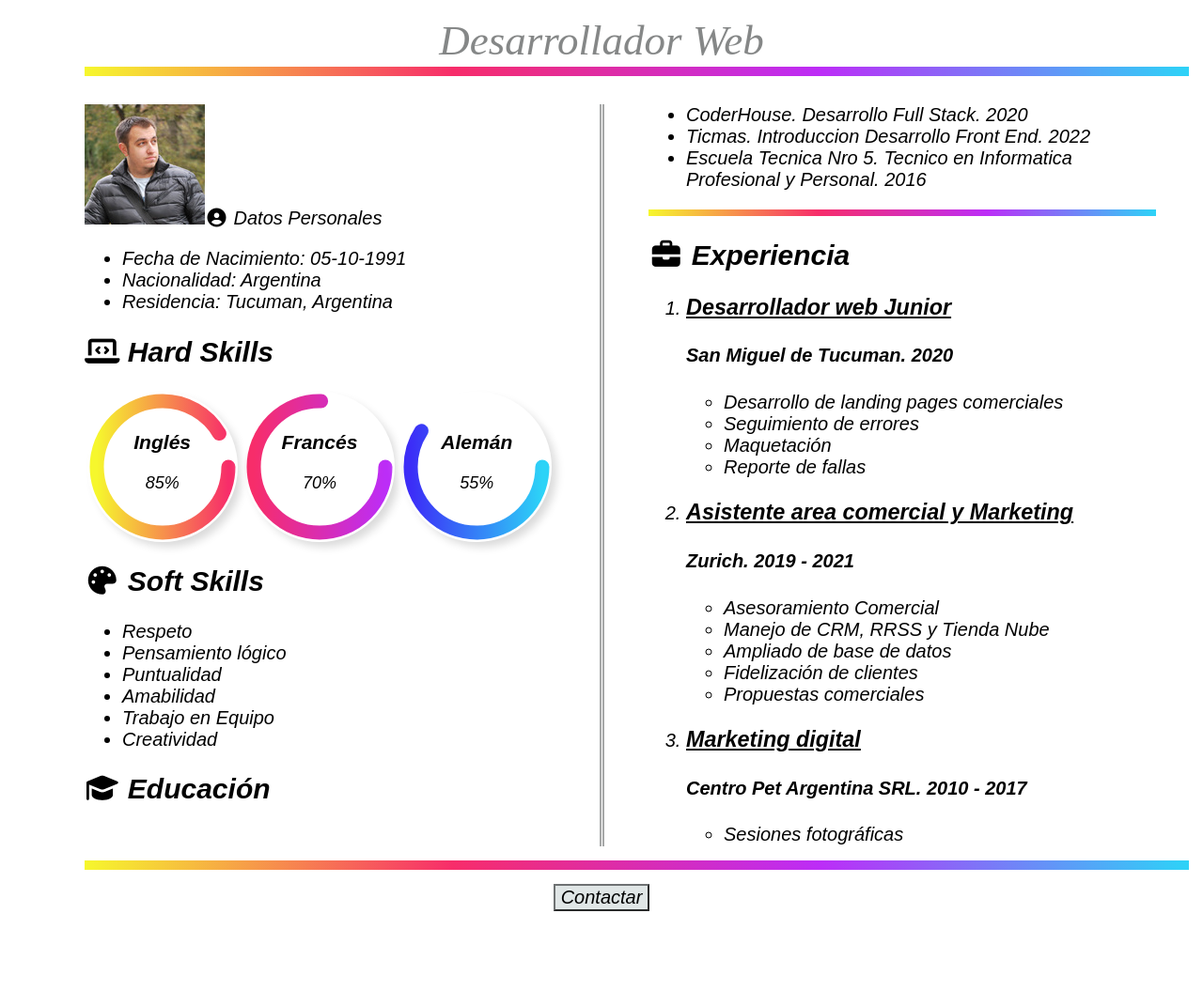
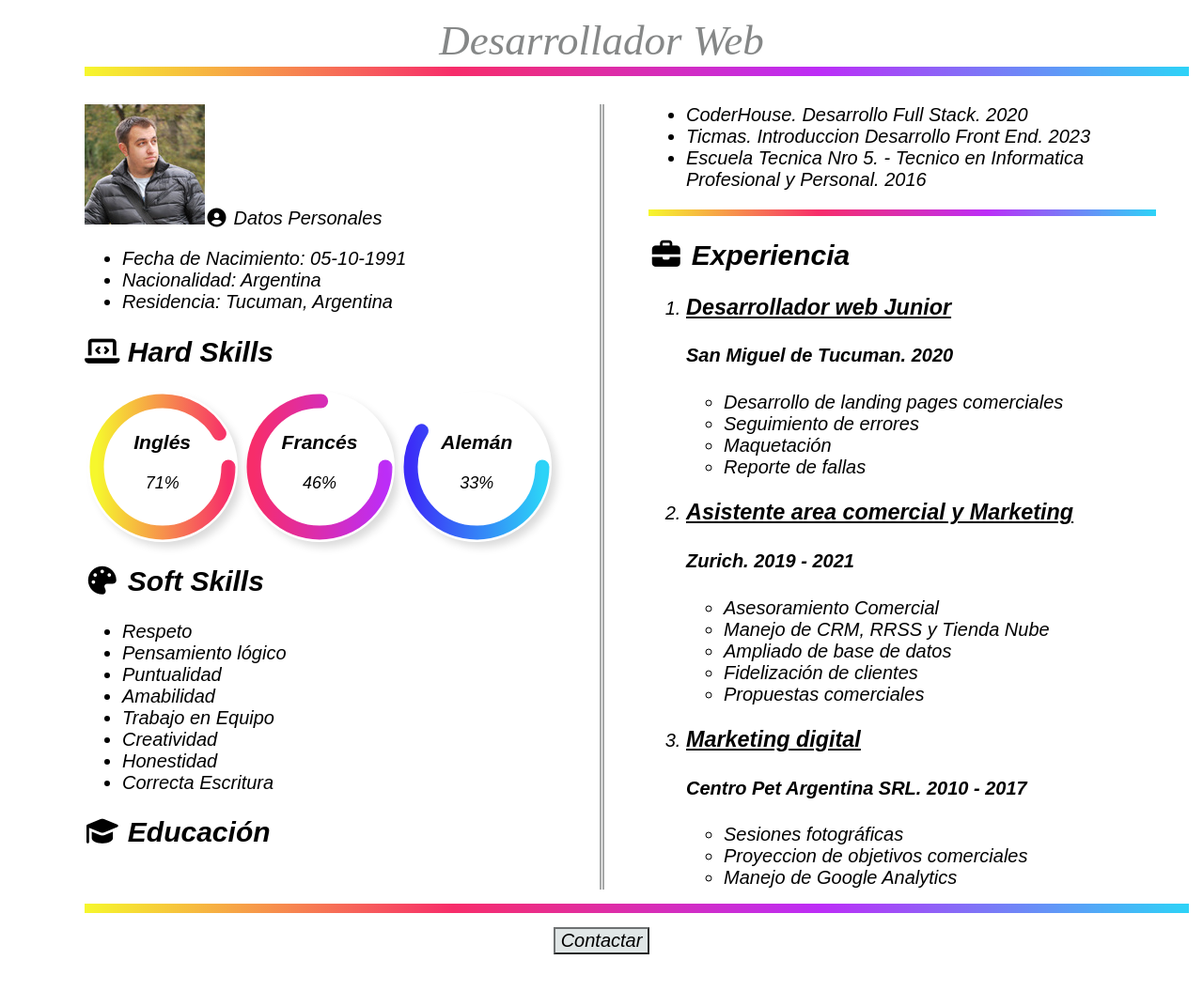
Before and after one commit to Scoryuxus/proyectofinalcurriculumvitae, a plain HTML site: page proyectofinalcurriculumvitae/index.html in a window 1280 px wide. Shown: the part 243-1298 px from the top of the page at 94% size. Drawn offline with Linux system fonts and the light colour scheme.

Commit message:
Update index.html

```diff
--- a/proyectofinalcurriculumvitae/index.html
+++ b/proyectofinalcurriculumvitae/index.html
@@ -37,7 +37,7 @@
         <div class="circular-progress-1">
             <div class="outer-1">
                 <div class="inner-1">
-                    <div id="number-1"><h3 id="idioma1">Inglés</h3>85%</div>
+                    <div id="number-1"><h3 id="idioma1">Inglés</h3>71%</div>
                 </div>
             </div>
             <svg width="160px" height="160px">
@@ -54,7 +54,7 @@
         <div class="circular-progress-2">
             <div class="outer-2">
                 <div class="inner-2">
-                    <div id="number-2"><h3 id="idioma1">Francés</h3>70%</div>
+                    <div id="number-2"><h3 id="idioma1">Francés</h3>46%</div>
                 </div>
             </div>
             <svg width="160px" height="160px">
@@ -71,7 +71,7 @@
         <div class="circular-progress-3">
             <div class="outer-3">
                 <div class="inner-3">
-                    <div id="number-3"><h3 id="idioma1">Alemán</h3>55%</div>
+                    <div id="number-3"><h3 id="idioma1">Alemán</h3>33%</div>
                 </div>
             </div>
             <svg width="160px" height="160px">
@@ -95,13 +95,16 @@
         <li>Amabilidad</li>
         <li>Trabajo en Equipo</li>
         <li>Creatividad</li>
+        <li>Honestidad</li>
+        <li>Correcta Escritura</li>
     </ul>
+
 
     <h2><i class="fa-solid fa-graduation-cap"></i> Educación</h2>
     <ul>
         <li>CoderHouse. Desarrollo Full Stack. 2020</li>
-        <li>Ticmas. Introduccion Desarrollo Front End. 2022</li>
-        <li>Escuela Tecnica Nro 5. Tecnico en Informatica Profesional y Personal. 2016</li>
+        <li>Ticmas. Introduccion Desarrollo Front End. 2023</li>
+        <li>Escuela Tecnica Nro 5. - Tecnico en Informatica Profesional y Personal. 2016</li>
     </ul>
 
     <p id="barra-colores-3"></p>
@@ -134,6 +137,8 @@
             <h4>Centro Pet Argentina SRL. 2010 - 2017</h4>
             <ul>
                 <li>Sesiones fotográficas</li>
+                <li>Proyeccion de objetivos comerciales</li>
+                <li>Manejo de Google Analytics</li>
     </ol>
 
 </div>
@@ -147,7 +152,7 @@
 
     <script>
          function MostrarTelefono(){
-            document.getElementById("telefono").innerHTML = "3814385431 // fer.romano098@gmail.com";
+            document.getElementById("telefono").innerHTML = "0381-4385400 // fer.romano098@gmail.com";
          }
     </script>
 
```
